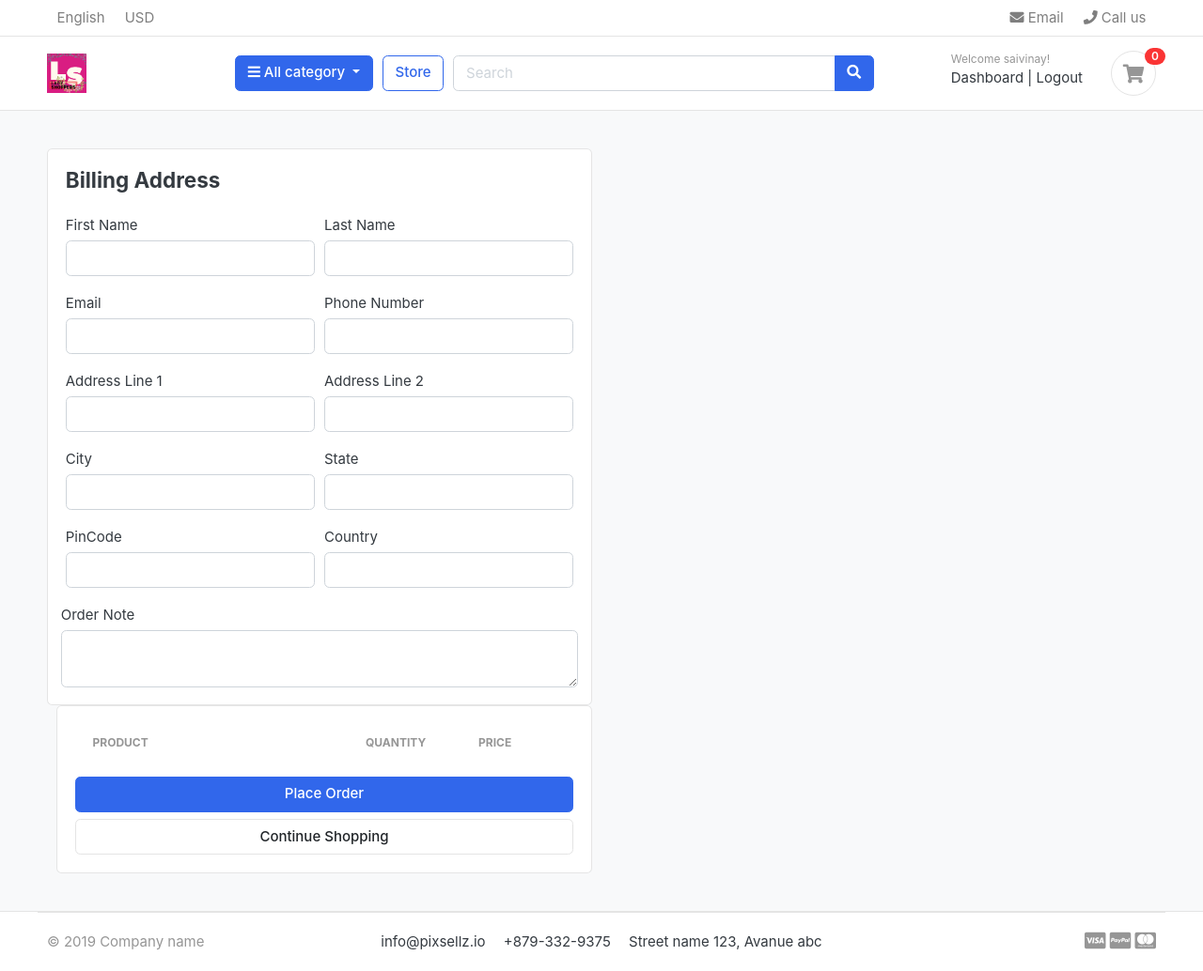
After one commit to ssvinay12/ecom_django, a Django app: page /cart/checkout/ in a window 1280 px wide. The commit adds this page. Shown: the whole page at 94% size. Run offline with Django 3.2, Linux system fonts and the light colour scheme; a user stored in the database is signed in; data comes from the database, SQL or seed files in the repository; both versions use the stored data as it was after the commit; lists and menus that the app fills with data are empty; some libraries are stand-ins or nearby versions; some web fonts are replaced.

Commit message:
march152022
cart checkout, automatically assigns the cart items to logged in users

```diff
--- a/carts/context_processors.py
+++ b/carts/context_processors.py
@@ -9,10 +9,12 @@ def counter(request):
     else:
         try:
             cart = Cart.objects.filter(cart_id=_cart_id(request))
-            cart_items = CartItem.objects.all().filter(cart=cart[:1])
+            if request.user.is_authenticated:
+                cart_items = CartItem.objects.all().filter(user=request.user)
+            else:
+                cart_items = CartItem.objects.all().filter(cart=cart[:1])
             for cart_item in cart_items:
                 cart_count += cart_item.quantity
-        except DoesNotExist:
+        except Cart.DoesNotExist:
             cart_count = 0
-
     return dict(cart_count=cart_count)
--- a/carts/models.py
+++ b/carts/models.py
@@ -1,6 +1,7 @@
 from django.db import models
 # since we haveused Product in line15 import it. Its there in store models- its a class in store.models
 from store.models import Product, Variation
+from accounts.models import Account
 
 
 # Create your models here.
@@ -13,9 +14,10 @@ class Cart(models.Model):
         return self.cart_id
 
 class CartItem(models.Model):
+    user = models.ForeignKey(Account, on_delete=models.CASCADE, null=True)
     product     = models.ForeignKey(Product, on_delete = models.CASCADE)
     variations = models.ManyToManyField(Variation, blank=True)
-    cart        = models.ForeignKey(Cart, on_delete = models.CASCADE)
+    cart        = models.ForeignKey(Cart, on_delete = models.CASCADE, null=True)
     quantity    = models.IntegerField()
     is_active   = models.BooleanField(default = True)
 
--- a/carts/urls.py
+++ b/carts/urls.py
@@ -7,4 +7,7 @@ urlpatterns = [
     path('add_cart/<int:product_id>/', views.add_cart, name ='add_cart'),
     path('remove_cart/<int:product_id>/<int:cart_item_id>/', views.remove_cart, name ='remove_cart'),
     path('remove_cart_item/<int:product_id>/<int:cart_item_id>/', views.remove_cart_item, name ='remove_cart_item'),
+
+
+    path('checkout/',views.checkout, name ='checkout'),
 ]
--- a/carts/views.py
+++ b/carts/views.py
@@ -2,6 +2,7 @@ from django.shortcuts import render, redirect, get_object_or_404
 from store.models import Product, Variation
 from .models import Cart, CartItem
 from django.core.exceptions import ObjectDoesNotExist
+from django.contrib.auth.decorators import login_required
 
 # Create your views here.
 from django.http import HttpResponse
@@ -13,73 +14,129 @@ def _cart_id(request):                         # there is nothing special about
     return cart
 
 def add_cart(request, product_id):
+    current_user = request.user
     product =Product.objects.get(id=product_id)   # shall get the product
-    product_variation = []
-    if request.method == 'POST':
-        for item in request.POST:
-            key = item
-            value = request.POST[key]
+    # if the user is authenticated
+    if current_user.is_authenticated:
+        product_variation = []
+        if request.method == 'POST':
+            for item in request.POST:
+                key = item
+                value = request.POST[key]
 
-            try:
-                variation = Variation.objects.get(product=product, variation_category__iexact=key, variation_value__iexact=value)
-                product_variation.append(variation)
-            except:
-                pass
+                try:
+                    variation = Variation.objects.get(product=product, variation_category__iexact=key, variation_value__iexact=value)
+                    product_variation.append(variation)
+                except:
+                    pass
 
-    try:
-        cart = Cart.objects.get(cart_id =_cart_id(request))  # get the cart using the cart_id present in the session
-    except Cart.DoesNotExist:
-        cart = Cart.objects.create(
-            cart_id =_cart_id(request)
-        )
-    cart.save()    # now we have the cart and the product when we put item in cart it becomes cart item
+        is_cart_item_exists = CartItem.objects.filter(product=product, user=current_user).exists()
+        if is_cart_item_exists:
+            cart_item = CartItem.objects.filter(product=product,  user=current_user)
+            ex_var_list = []
+            id =[]
+            for item in cart_item:
+                existing_variation = item.variations.all()
+                ex_var_list.append(list(existing_variation))
+                id.append(item.id)
 
-    is_cart_item_exists = CartItem.objects.filter(product=product, cart=cart).exists()
-    if is_cart_item_exists:
-        cart_item = CartItem.objects.filter(product=product,  cart=cart)
-        # existing variations
-        #current variations -> product_variation
-        #item_id -> database
-        ex_var_list = []
-        id =[]
-        for item in cart_item:
-            existing_variation = item.variations.all()
-            ex_var_list.append(list(existing_variation))
-            id.append(item.id)
+            if product_variation in ex_var_list:
+                #increase the cart item quantity
+                index = ex_var_list.index(product_variation)
+                item_id =id[index]
+                item = CartItem.objects.get(product=product, id=item_id)
+                item.quantity += 1
+                item.save()
 
-        print(ex_var_list)
+            else:
+                item = CartItem.objects.create(product=product, quantity=1, user=current_user)
+                if len(product_variation) > 0:
+                    item.variations.clear()
+                    item.variations.add(*product_variation)
+                item.save()
+        else:
+            cart_item = CartItem.objects.create(
+                product = product,
+                quantity = 1,
+                user = current_user,
+            )
+            if len(product_variation) > 0:
+                cart_item.variations.clear()
+                cart_item.variations.add(*product_variation)
+            cart_item.save()
+        return redirect('cart')   # now we have to create cart Url
+    # if    user is not authenticate
+    else:
+        product_variation = []
+        if request.method == 'POST':
+            for item in request.POST:
+                key = item
+                value = request.POST[key]
 
-        if product_variation in ex_var_list:
-            #increase the cart item quantity
-            index = ex_var_list.index(product_variation)
-            item_id =id[index]
-            item = CartItem.objects.get(product=product, id=item_id)
-            item.quantity += 1
-            item.save()
+                try:
+                    variation = Variation.objects.get(product=product, variation_category__iexact=key, variation_value__iexact=value)
+                    product_variation.append(variation)
+                except:
+                    pass
 
+        try:
+            cart = Cart.objects.get(cart_id =_cart_id(request))  # get the cart using the cart_id present in the session
+        except Cart.DoesNotExist:
+            cart = Cart.objects.create(
+                cart_id =_cart_id(request)
+            )
+        cart.save()    # now we have the cart and the product when we put item in cart it becomes cart item
+
+        is_cart_item_exists = CartItem.objects.filter(product=product, cart=cart).exists()
+        if is_cart_item_exists:
+            cart_item = CartItem.objects.filter(product=product,  cart=cart)
+            # existing variations
+            #current variations -> product_variation
+            #item_id -> database
+            ex_var_list = []
+            id =[]
+            for item in cart_item:
+                existing_variation = item.variations.all()
+                ex_var_list.append(list(existing_variation))
+                id.append(item.id)
+
+            print(ex_var_list)
+
+            if product_variation in ex_var_list:
+                #increase the cart item quantity
+                index = ex_var_list.index(product_variation)
+                item_id =id[index]
+                item = CartItem.objects.get(product=product, id=item_id)
+                item.quantity += 1
+                item.save()
+
+            else:
+                item = CartItem.objects.create(product=product, quantity=1, cart=cart)
+                if len(product_variation) > 0:
+                    item.variations.clear()
+                    item.variations.add(*product_variation)
+                item.save()
         else:
-            item = CartItem.objects.create(product=product, quantity=1, cart=cart)
+            cart_item = CartItem.objects.create(
+                product = product,
+                quantity = 1,
+                cart = cart,
+            )
             if len(product_variation) > 0:
-                item.variations.clear()
-                item.variations.add(*product_variation)
-            item.save()
-    else:
-        cart_item = CartItem.objects.create(
-            product = product,
-            quantity = 1,
-            cart = cart,
-        )
-        if len(product_variation) > 0:
-            cart_item.variations.clear()
-            cart_item.variations.add(*product_variation)
-        cart_item.save()
-    return redirect('cart')   # now we have to create cart Url
+                cart_item.variations.clear()
+                cart_item.variations.add(*product_variation)
+            cart_item.save()
+        return redirect('cart')   # now we have to create cart Url
 
 def remove_cart(request, product_id, cart_item_id):
-    cart = Cart.objects.get(cart_id=_cart_id(request))
+
     product = get_object_or_404(Product, id=product_id)
     try:
-        cart_item = CartItem.objects.get(product=product, cart=cart, id=cart_item_id)
+        if request.user.is_authenticated:
+            cart_item = CartItem.objects.get(product=product, user=request.user, id=cart_item_id)
+        else:
+            cart = Cart.objects.get(cart_id=_cart_id(request))
+            cart_item = CartItem.objects.get(product=product, cart=cart, id=cart_item_id)
         if cart_item.quantity > 1:
             cart_item.quantity -= 1
             cart_item.save()
@@ -90,9 +147,13 @@ def remove_cart(request, product_id, cart_item_id):
     return redirect('cart')
 
 def remove_cart_item(request, product_id, cart_item_id):
-    cart = Cart.objects.get(cart_id=_cart_id(request))
+
     product = get_object_or_404(Product, id=product_id)
-    cart_item = CartItem.objects.get(product=product, cart=cart, id=cart_item_id)
+    if request.user.is_authenticated:
+        cart_item = CartItem.objects.get(product=product, user=request.user, id=cart_item_id)
+    else:
+        cart = Cart.objects.get(cart_id=_cart_id(request))
+        cart_item = CartItem.objects.get(product=product, cart=cart, id=cart_item_id)
     cart_item.delete() # only this code will delete everything from the cart - now we need to make url pattern for this
     return redirect('cart')
 
@@ -102,8 +163,11 @@ def cart(request, total=0, quantity=0, cart_items=None):
     try:
         tax = 0
         grand_total = 0
-        cart = Cart.objects.get(cart_id =_cart_id(request))
-        cart_items = CartItem.objects.filter(cart=cart, is_active=True)
+        if request.user.is_authenticated:
+            cart_items = CartItem.objects.filter(user=request.user, is_active=True)
+        else:
+            cart = Cart.objects.get(cart_id =_cart_id(request))
+            cart_items = CartItem.objects.filter(cart=cart, is_active=True)
         for cart_item in cart_items:
             total += (cart_item.product.price * cart_item.quantity)
             quantity += cart_item.quantity
@@ -120,3 +184,30 @@ def cart(request, total=0, quantity=0, cart_items=None):
         'grand_total': grand_total,
     }
     return render(request, 'store/cart.html', context)
+
+@login_required(login_url='login')
+def checkout(request, total=0, quantity=0, cart_items=None):
+    try:
+        tax = 0
+        grand_total = 0
+        if request.user.is_authenticated:
+            cart_items = CartItem.objects.filter(user=request.user, is_active=True)
+        else:
+            cart = Cart.objects.get(cart_id =_cart_id(request))
+            cart_items = CartItem.objects.filter(cart=cart, is_active=True)
+        for cart_item in cart_items:
+            total += (cart_item.product.price * cart_item.quantity)
+            quantity += cart_item.quantity
+        tax = (2 * total)/100
+        grand_total = total + tax
+    except ObjectDoesNotExist:
+        pass #just ignore
+
+    context = {
+        'total' : total,
+        'quantity' : quantity,
+        'cart_items': cart_items,
+        'tax' : tax,
+        'grand_total': grand_total,
+    }
+    return render(request, 'store/checkout.html', context)
--- a/templates/store/cart.html
+++ b/templates/store/cart.html
@@ -103,7 +103,7 @@
 				<p class="text-center mb-3">
 					<img src="{% static './images/misc/payments.png' %}" height="26">
 				</p>
-				<a href="./place-order.html" class="btn btn-primary btn-block"> Checkout </a>
+				<a href="{% url 'checkout' %}" class="btn btn-primary btn-block"> Checkout </a>
 				<a href="{% url 'store' %}" class="btn btn-light btn-block">Continue Shopping</a>
 			</div> <!-- card-body.// -->
 			</div> <!-- card.// -->
--- /dev/null
+++ b/templates/store/checkout.html
@@ -0,0 +1,150 @@
+{% extends 'base.html' %}
+{% load static %}
+
+{% block content %}
+
+<section class="section-content padding-y bg">
+<div class="container">
+
+<!-- ============================ COMPONENT 1 ================================= -->
+
+	<div class="row">
+		<aside class="col-lg-6">
+    	<div class="card">
+        <div class="card-body">
+          <h4 class="card-title mb-4">Billing Address</h4>
+          <form action="" method="POST">
+            {% csrf_token %}
+            <div class="form-row">
+              <div class="col form-group">
+                <label for="">First Name</label>
+                <input type="text" name="first_name" class="form-control" required>
+              </div>
+              <div class="col form-group">
+                <label for="">Last Name</label>
+                <input type="text" name="last_name" class="form-control" required>
+              </div>
+            </div>
+
+              <div class="form-row">
+                <div class="col form-group">
+                  <label for="">Email</label>
+                  <input type="email" name="email" class="form-control" required>
+                </div>
+                <div class="col form-group">
+                  <label for="">Phone Number</label>
+                  <input type="text" name="phone" class="form-control" required>
+                </div>
+              </div>
+
+                <div class="form-row">
+                 <div class="col form-group">
+                   <label for="">Address Line 1</label>
+                   <input type="text" name="address_line_1" class="form-control" required>
+                 </div>
+                 <div class="col form-group">
+                   <label for="">Address Line 2</label>
+                   <input type="text" name="address_line_2" class="form-control" >
+                 </div>
+                </div>
+
+                 <div class="form-row">
+                   <div class="col form-group">
+                     <label for="">City</label>
+                     <input type="text" name="City" class="form-control" required>
+                   </div>
+                   <div class="col form-group">
+                     <label for="">State</label>
+                     <input type="text" name="State" class="form-control" required>
+                   </div>
+                </div>
+
+                <div class="form-row">
+                   <div class="col form-group">
+                     <label for="">PinCode</label>
+                     <input type="text" name="PinCode" class="form-control" required>
+                   </div>
+                   <div class="col form-group">
+                     <label for="">Country</label>
+                     <input type="text" name="Country" class="form-control" required>
+                   </div>
+                </div>
+                <div class="form-row">
+                  <label for="">Order Note</label>
+                  <textarea name="order_note" rows="2" class="form-control"></textarea>
+                </div>
+
+            </div>
+
+    </div>
+	</div> <!-- card.// -->
+
+		</aside> <!-- col.// -->
+    		<aside class="col-lg-6">
+
+			<div class="card">
+			<div class="card-body">
+        <table class="table table-borderless table-shopping-cart">
+      	<thead class="text-muted">
+      	<tr class="small text-uppercase">
+      	  <th scope="col">Product</th>
+      	  <th scope="col" width="120">Quantity</th>
+      	  <th scope="col" width="120">Price</th>
+
+      	</tr>
+      	</thead>
+      	<tbody>
+
+      	{% for cart_item in cart_items %}
+      		<tr>
+      			<td>
+      				<figure class="itemside align-items-center">
+      					<div class="aside"><img src="{{ cart_item.product.Images.url }}" class="img-sm"></div>
+      					<figcaption class="info">
+      						<a href="{{ cart_item.product.get_url }}" class="title text-dark">{{ cart_item.product.product_name }}</a>
+      						<p class="text-muted small">
+      							{% if cart_item.variations.all %}
+      									{% for item in cart_item.variations.all %}
+      										{{ item.variation_category | capfirst }} : {{ item.variation_value | capfirst }} <br>
+      									{% endfor %}
+      							{% endif %}
+      						</p>
+      					</figcaption>
+      				</figure>
+      			</td>
+      			<td>
+      				<!-- col.// -->
+      				 <label for="">{{cart_item.quantity}}</label>
+      			</td>
+      			<td>
+      				<div class="price-wrap">
+      					<var class="price">${{ cart_item.sub_total }}</var>
+      					<small class="text-muted"> $ {{ cart_item.product.price }} each </small>
+      				</div> <!-- price-wrap .// -->
+      			</td>
+
+      		</tr>
+      	{% endfor %}
+      <!---- ---------------------------------------------------------->
+
+      	</tbody>
+      	</table>
+
+
+        <button type="submit" name="submit"class="btn btn-primary btn-block">Place Order</button>
+				<a href="{% url 'store' %}" class="btn btn-light btn-block">Continue Shopping</a>
+        </form>
+			</div> <!-- card-body.// -->
+			</div> <!-- card.// -->
+
+	</aside> <!-- col.// -->
+
+
+	</div> <!-- row.// -->
+
+<!-- ============================ COMPONENT 1 END .// ================================= -->
+
+</div> <!-- container .//  -->
+</section>
+<!-- ========================= SECTION CONTENT END// ========================= -->
+{% endblock %}
```
Also changed, not shown: accounts/views.py (+50 -1 lines), carts/migrations/0004_auto_20220315_1811.py (added), db.sqlite3.
